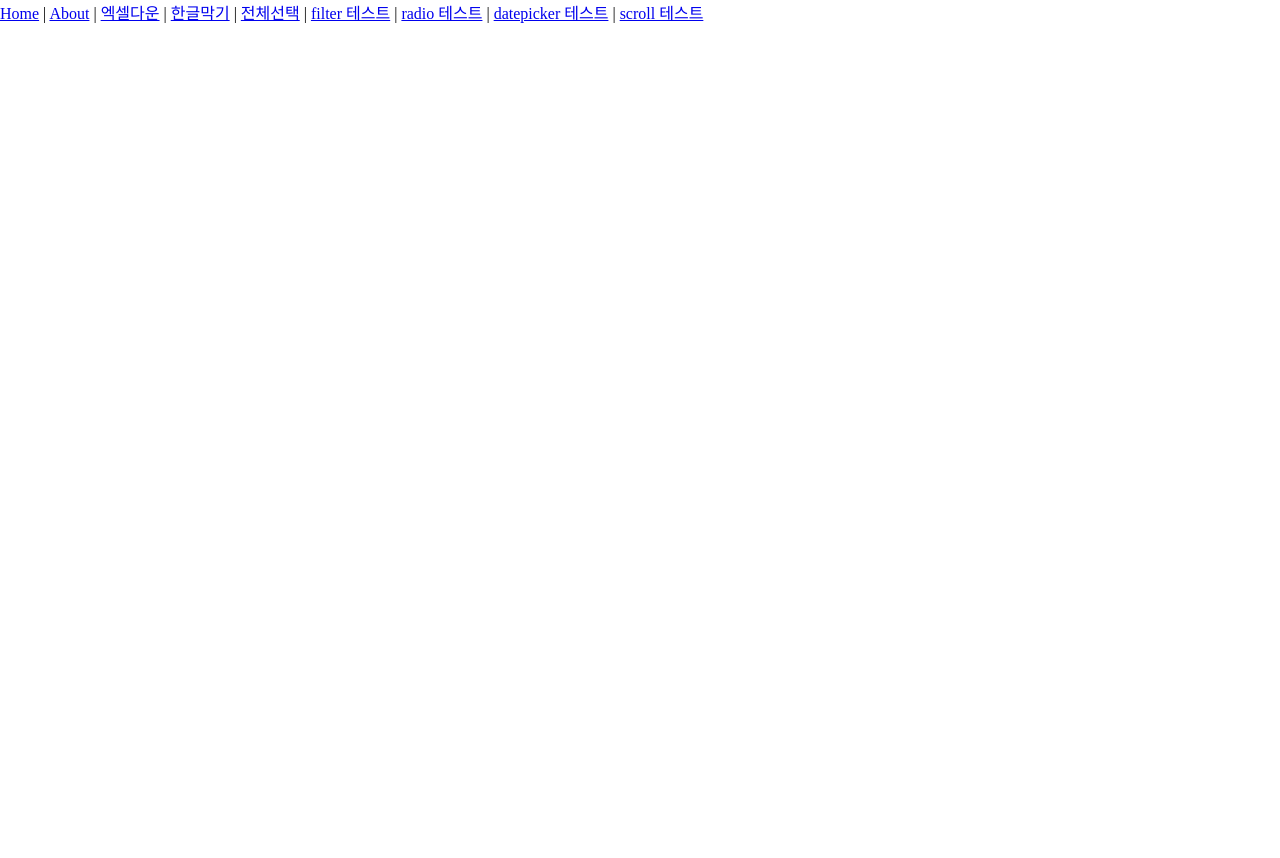
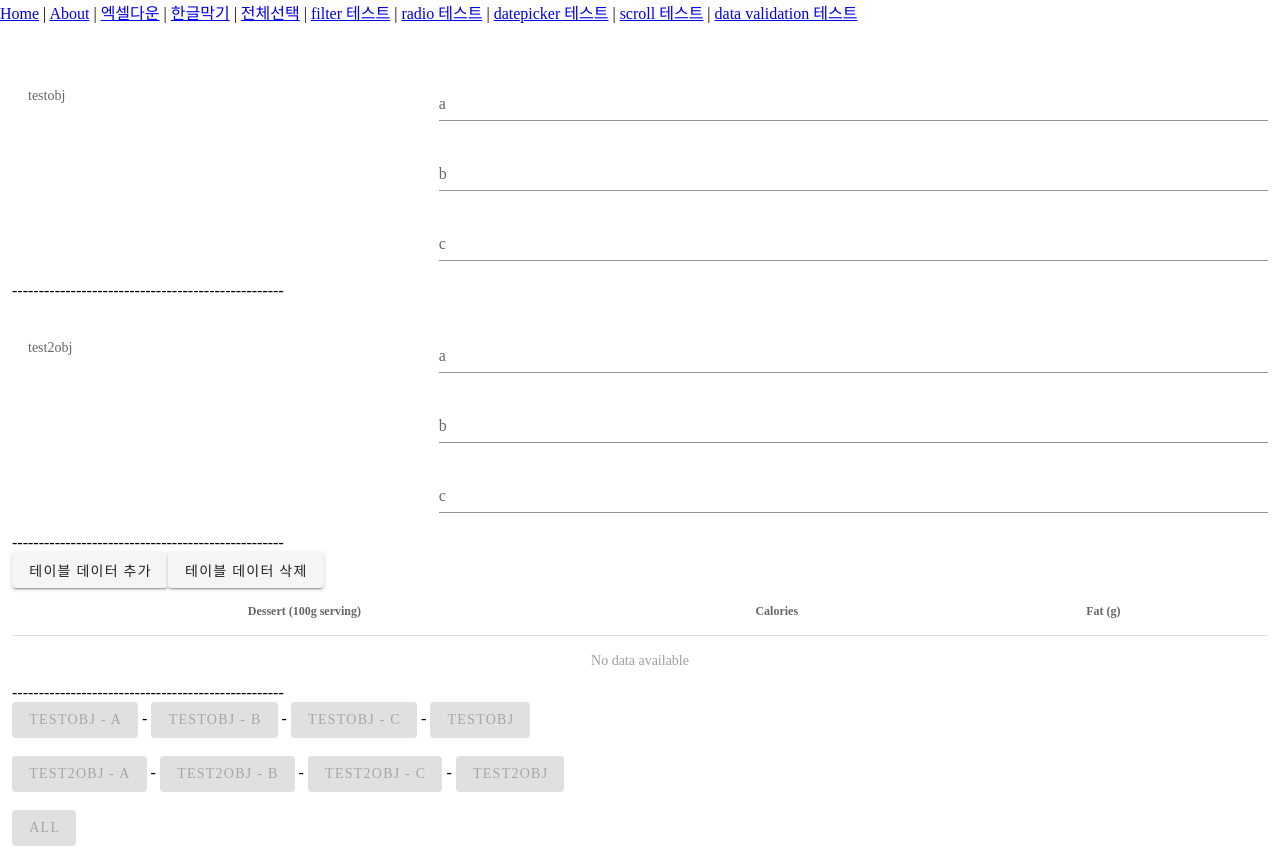
Before and after one commit to hjh830827/test-project1, a Vue app: page /dataValitionTest in a window 1280 px wide. Before the commit the page ends 800 px from the top, so only its background shows below. Built offline with nearby package versions, Linux system fonts and the light colour scheme.

Commit message:
disabled test

```diff
--- a/src/App.vue
+++ b/src/App.vue
@@ -10,7 +10,8 @@
       <router-link to="/filterTest">filter 테스트</router-link> |
       <router-link to="/radioTest">radio 테스트</router-link> |
       <router-link to="/datepickerTest">datepicker 테스트</router-link> |
-      <router-link to="/scrollTest">scroll 테스트</router-link>
+      <router-link to="/scrollTest">scroll 테스트</router-link> |
+      <router-link to="/dataValitionTest">data validation 테스트</router-link>
     </div>
     <br /><br />
     <router-view />
--- a/src/router/index.js
+++ b/src/router/index.js
@@ -113,6 +113,12 @@ const routes = [
     component: () =>
       import(/* webpackChunkName: "about" */ "../views/ScrollTest.vue"),
   },
+  {
+    path: "/dataValitionTest",
+    name: "dataValitionTest",
+    component: () =>
+      import(/* webpackChunkName: "about" */ "../views/DataValitionTest.vue"),
+  },
 ];
 
 const router = new VueRouter({
--- /dev/null
+++ b/src/views/DataValitionTest.vue
@@ -0,0 +1,101 @@
+<template>
+  <v-container fluid>
+    <v-row>
+      <v-col cols="4">
+        <v-subheader>testobj</v-subheader>
+      </v-col>
+      <v-col cols="8">
+        <v-text-field label="a" v-model="testObj.a"></v-text-field>
+        <v-text-field label="b" v-model="testObj.b"></v-text-field>
+        <v-text-field label="c" v-model="testObj.c"></v-text-field>
+      </v-col>
+    </v-row>
+    ---------------------------------------------------
+    <v-row>
+      <v-col cols="4">
+        <v-subheader>test2obj</v-subheader>
+      </v-col>
+      <v-col cols="8">
+        <v-text-field label="a" v-model="test2Obj.a"></v-text-field>
+        <v-text-field label="b" v-model="test2Obj.b"></v-text-field>
+        <v-text-field label="c" v-model="test2Obj.c"></v-text-field>
+      </v-col>
+    </v-row>
+    ---------------------------------------------------
+    <br />
+    <v-btn @click="addTableData()">테이블 데이터 추가</v-btn>
+    <v-btn @click="delTableData()">테이블 데이터 삭제</v-btn>
+    <v-data-table
+      :headers="headers"
+      :items="desserts"
+      class="elevation-1"
+      hide-default-footer
+    ></v-data-table>
+    ---------------------------------------------------
+    <br />
+
+    <v-btn :disabled="testObj.a === ''">testObj - a</v-btn> -
+    <v-btn :disabled="testObj.b === ''">testObj - b</v-btn> -
+    <v-btn :disabled="testObj.c === ''">testObj - c</v-btn> -
+    <v-btn :disabled="disabledTestObj">testObj</v-btn>
+    <br /><br />
+    <v-btn :disabled="test2Obj.a === ''">test2Obj - a</v-btn> -
+    <v-btn :disabled="test2Obj.b === ''">test2Obj - b</v-btn> -
+    <v-btn :disabled="test2Obj.c === ''">test2Obj - c</v-btn> -
+    <v-btn :disabled="disabledTest2Obj">test2Obj</v-btn>
+    <br /><br />
+    <v-btn :disabled="disabledAll">all</v-btn>
+  </v-container>
+</template>
+
+<script>
+export default {
+  data() {
+    return {
+      testObj: { a: "", b: "", c: "" },
+      test2Obj: { a: "", b: "", c: "" },
+      headers: [
+        {
+          text: "Dessert (100g serving)",
+          value: "name",
+        },
+        { text: "Calories", value: "calories" },
+        { text: "Fat (g)", value: "fat" },
+      ],
+      desserts: [],
+      addData: {
+        name: "Frozen Yogurt",
+        calories: 159,
+        fat: 6.0,
+      },
+    };
+  },
+  computed: {
+    disabledTestObj() {
+      return (
+        Object.values(this.testObj).filter((item) => item === "").length > 0
+      );
+    },
+    disabledTest2Obj() {
+      return (
+        Object.values(this.test2Obj).filter((item) => item === "").length > 0
+      );
+    },
+    disabledAll() {
+      return (
+        this.disabledTestObj ||
+        this.disabledTest2Obj ||
+        this.desserts.length === 0
+      );
+    },
+  },
+  methods: {
+    addTableData() {
+      this.desserts.push(this.addData);
+    },
+    delTableData() {
+      this.desserts.pop();
+    },
+  },
+};
+</script>
```
